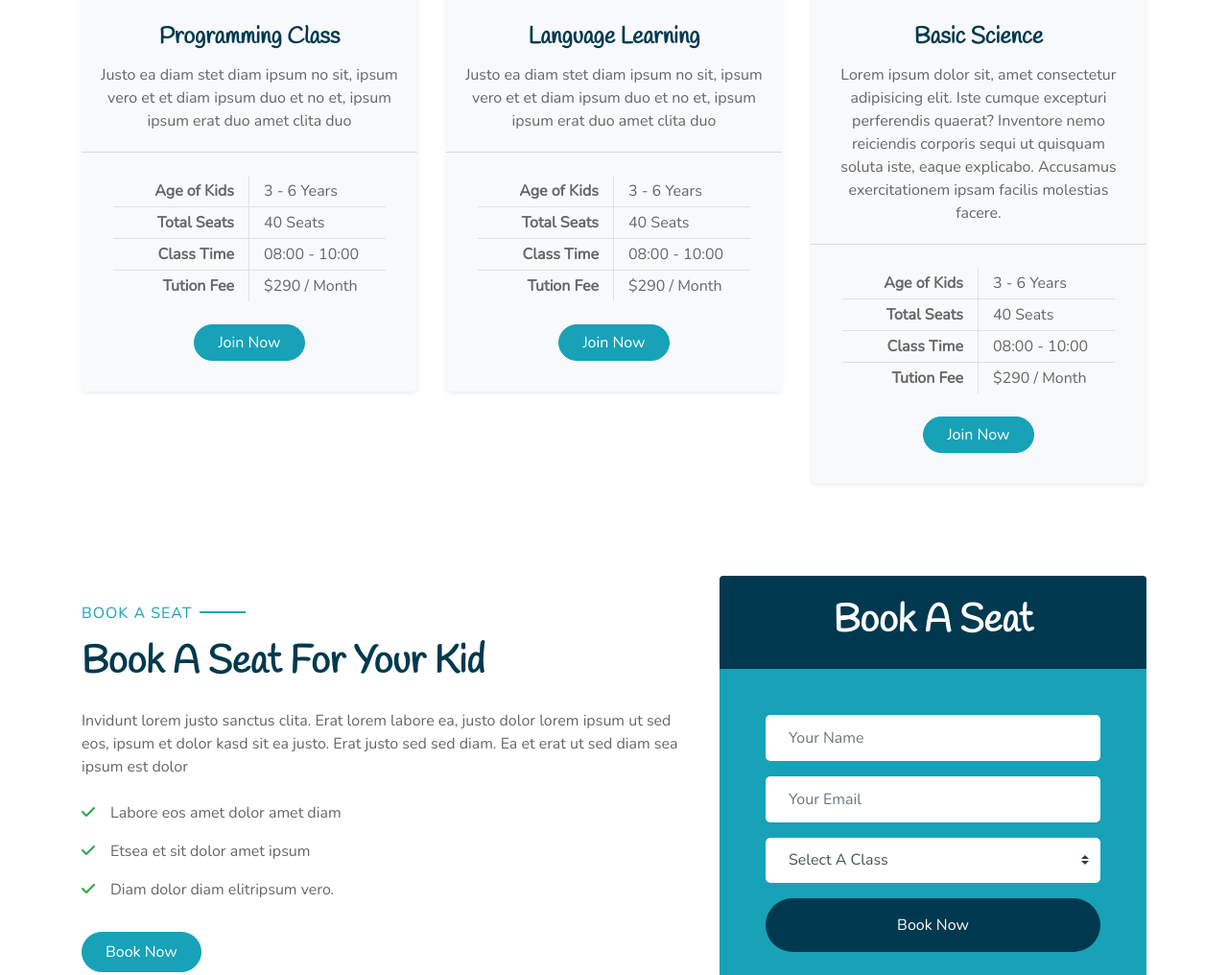
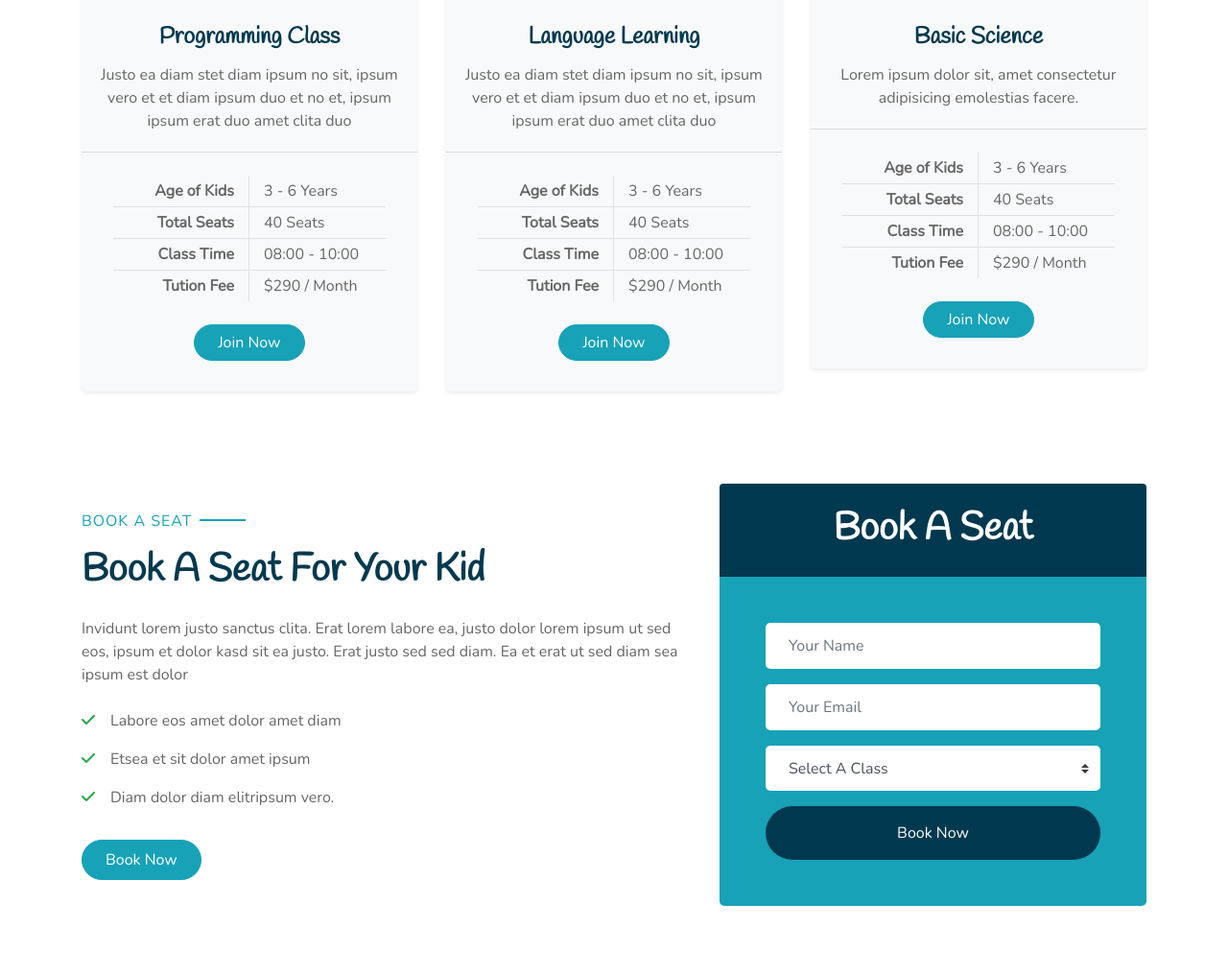
Before and after one commit to ibrahimdevop21/cxpertsegKidsDemo, a website with bundled scripts: page index.html in a window 1280 px wide. Shown: the part 2268-3284 px from the top of the page at 96% size. Built offline with nearby package versions, Linux system fonts and the light colour scheme.

Commit message:
resize the P element

```diff
--- a/index.html
+++ b/index.html
@@ -358,10 +358,7 @@
               <div class="card-body text-center">
                 <h4 class="card-title">Basic Science</h4>
                 <p class="card-text">
-                  Lorem ipsum dolor sit, amet consectetur adipisicing elit. Iste
-                  cumque excepturi perferendis quaerat? Inventore nemo
-                  reiciendis corporis sequi ut quisquam soluta iste, eaque
-                  explicabo. Accusamus exercitationem ipsam facilis molestias
+                  Lorem ipsum dolor sit, amet consectetur adipisicing emolestias
                   facere.
                 </p>
               </div>
```
